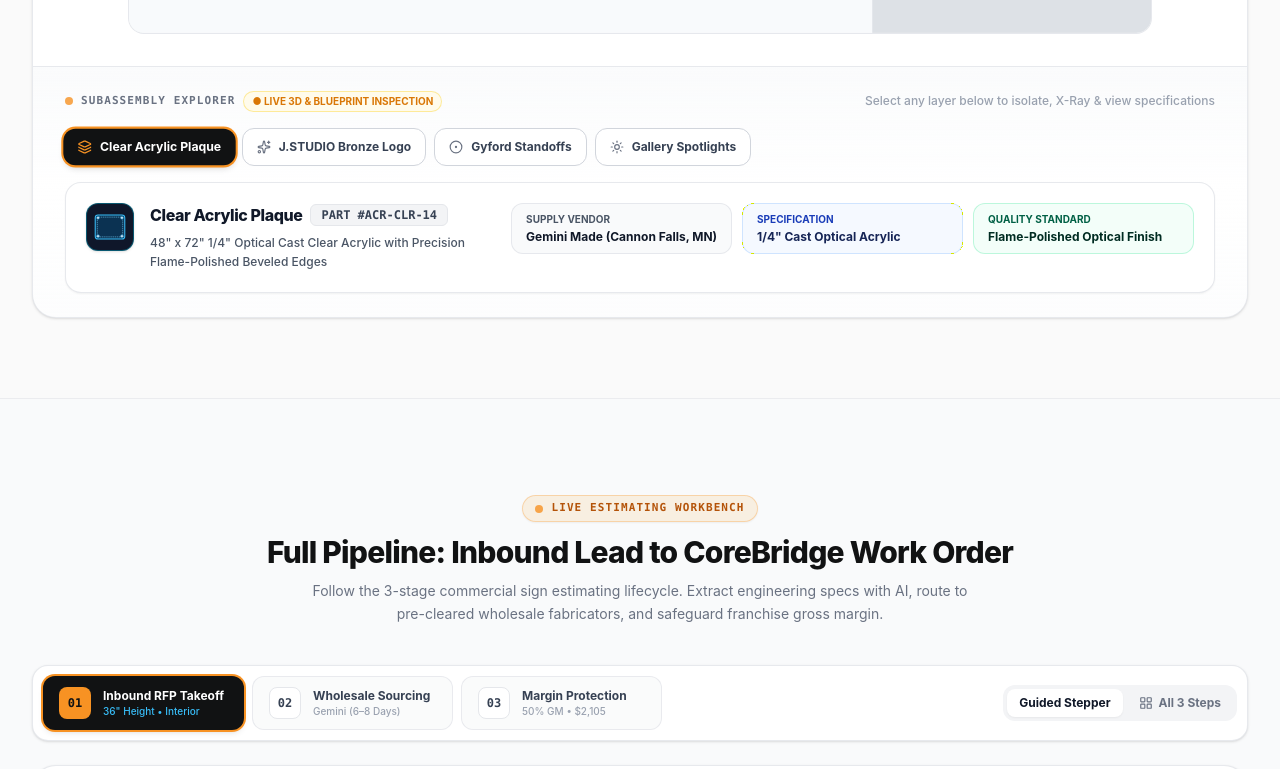
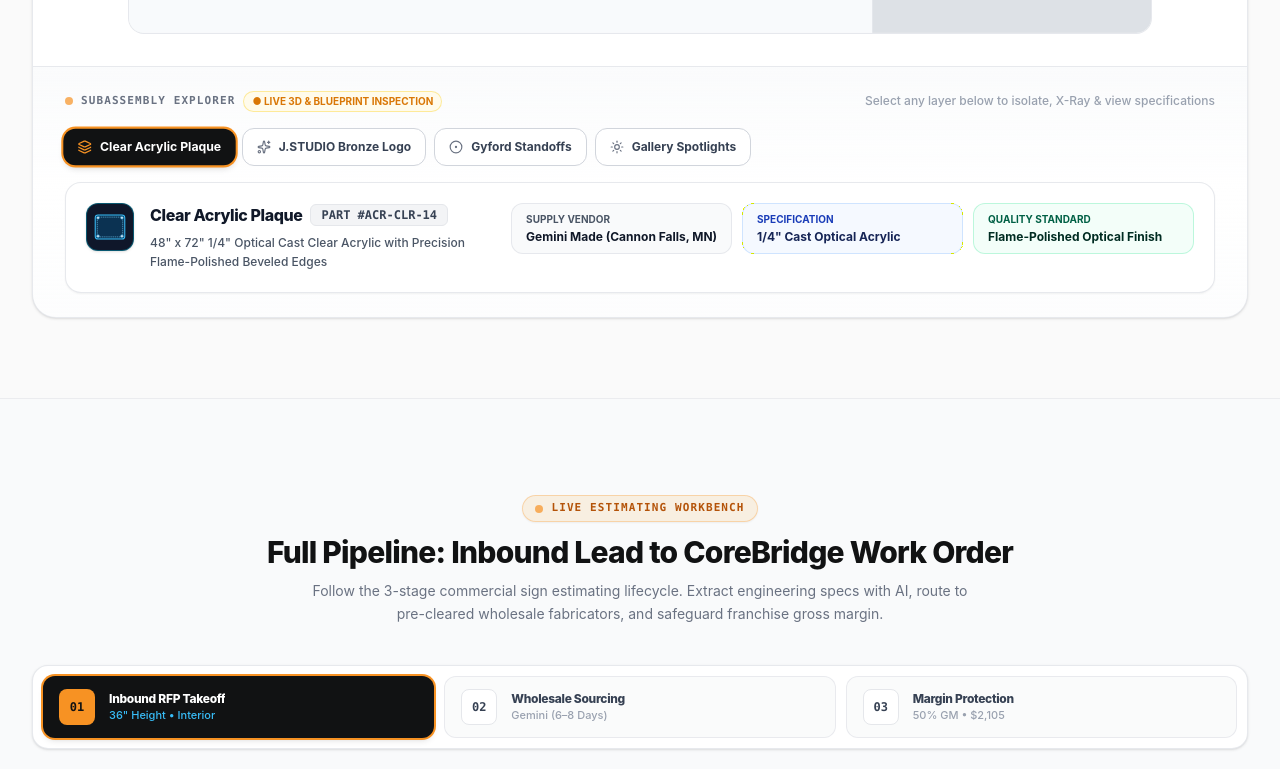
Before and after one commit to jezleybag-graphics/signquote-studio, a React (Vite) app: page / in a window 1280 px wide. Shown: the part 2000-2769 px from the top of the page. Built offline with nearby package versions, Linux system fonts and the light colour scheme.

Commit message:
refactor(workbench): remove All 3 Steps toggle for clean, uncluttered guided workflow

```diff
--- a/src/components/EstimatingWorkbench.jsx
+++ b/src/components/EstimatingWorkbench.jsx
@@ -1,5 +1,5 @@
 import React, { useState } from 'react';
-import { Sparkles, Building2, DollarSign, Layers, ArrowRight, CheckCircle2, ChevronRight, LayoutGrid, Check } from 'lucide-react';
+import { Sparkles, Building2, DollarSign, ArrowRight, CheckCircle2 } from 'lucide-react';
 import LeadTakeoff from './LeadTakeoff';
 import TradeSourcing from './TradeSourcing';
 import MarginEngine from './MarginEngine';
@@ -25,8 +25,6 @@ export default function EstimatingWorkbench({
   showToast
 }) {
   const [activeStep, setActiveStep] = useState('step1');
-  const [viewMode, setViewMode] = useState('guided'); // 'guided' | 'board'
-  const [takeoffVerified, setTakeoffVerified] = useState(true);
 
   const selectedPartner = wholesaleVendors[selectedPartnerId] || wholesaleVendors.dsw;
   const laborCost = laborHours * 75.0;
@@ -89,29 +87,24 @@ export default function EstimatingWorkbench({
           </p>
         </div>
 
-        {/* WORKBENCH TOP CONTROL BAR: STEPPER TABS & VIEW TOGGLE */}
-        <div className="mb-6 bg-white p-2 sm:p-2.5 rounded-2xl border border-gray-200/90 shadow-sm flex flex-col md:flex-row items-center justify-between gap-3">
-
-          {/* STEP TABS */}
-          <div className="grid grid-cols-1 sm:grid-cols-3 gap-2 w-full md:w-auto">
-            {steps.map((s, idx) => {
+        {/* WORKBENCH STEPPER TABS (FULL-WIDTH 3-STEP PIPELINE) */}
+        <div className="mb-6 bg-white p-2 sm:p-2.5 rounded-2xl border border-gray-200/90 shadow-sm">
+          <div className="grid grid-cols-1 sm:grid-cols-3 gap-2.5 w-full">
+            {steps.map((s) => {
               const Icon = s.icon;
-              const isActive = activeStep === s.id && viewMode === 'guided';
+              const isActive = activeStep === s.id;
 
               return (
                 <button
                   key={s.id}
-                  onClick={() => {
-                    setViewMode('guided');
-                    handleStepChange(s.id);
-                  }}
-                  className={`flex items-center gap-3 px-4 py-2.5 rounded-xl transition-all cursor-pointer text-left ${
+                  onClick={() => handleStepChange(s.id)}
+                  className={`flex items-center gap-3.5 px-4 py-3 rounded-xl transition-all cursor-pointer text-left ${
                     isActive
                       ? 'bg-[#111213] text-white shadow-md shadow-black/10 ring-2 ring-[#F79223]'
                       : 'bg-gray-50/80 hover:bg-gray-100 text-gray-700 border border-gray-200/80'
                   }`}
                 >
-                  <div className={`w-8 h-8 rounded-lg flex items-center justify-center shrink-0 font-mono text-xs font-bold ${
+                  <div className={`w-9 h-9 rounded-lg flex items-center justify-center shrink-0 font-mono text-xs font-bold ${
                     isActive
                       ? 'bg-[#F79223] text-[#111213]'
                       : 'bg-white text-gray-700 border border-gray-200'
@@ -121,9 +114,9 @@ export default function EstimatingWorkbench({
 
                   <div className="min-w-0 pr-1">
                     <div className="flex items-center gap-1.5">
-                      <span className="text-xs font-bold truncate">{s.title}</span>
+                      <span className="text-xs font-extrabold tracking-tight truncate">{s.title}</span>
                     </div>
-                    <span className={`text-[10px] block truncate font-medium ${
+                    <span className={`text-[11px] block truncate font-medium ${
                       isActive ? 'text-[#38BDF8]' : 'text-gray-400'
                     }`}>
                       {s.summary}
@@ -133,45 +126,14 @@ export default function EstimatingWorkbench({
               );
             })}
           </div>
-
-          {/* VIEW MODE TOGGLE BUTTON */}
-          <div className="flex items-center gap-1 bg-gray-100 p-1 rounded-xl shrink-0 self-end md:self-auto">
-            <button
-              onClick={() => setViewMode('guided')}
-              className={`px-3 py-1.5 rounded-lg text-xs font-bold transition-all cursor-pointer flex items-center gap-1.5 ${
-                viewMode === 'guided'
-                  ? 'bg-white text-gray-900 shadow-xs'
-                  : 'text-gray-500 hover:text-gray-900'
-              }`}
-            >
-              <span>Guided Stepper</span>
-            </button>
-            <button
-              onClick={() => setViewMode('board')}
-              className={`px-3 py-1.5 rounded-lg text-xs font-bold transition-all cursor-pointer flex items-center gap-1.5 ${
-                viewMode === 'board'
-                  ? 'bg-white text-gray-900 shadow-xs'
-                  : 'text-gray-500 hover:text-gray-900'
-              }`}
-            >
-              <LayoutGrid className="w-3.5 h-3.5" />
-              <span>All 3 Steps</span>
-            </button>
         </div>
 
-        </div>
-
-        {/* WORKBENCH CONTENT CONTAINER */}
-        {viewMode === 'guided' ? (
-          /* GUIDED 1-STEP FOCUSED VIEW (FULL WIDTH, BREATHING ROOM) */
+        {/* WORKBENCH CONTENT CONTAINER (FOCUSED 1-STEP AT A TIME) */}
         <div className="transition-all duration-300">
           {activeStep === 'step1' && (
             <LeadTakeoff
               project={project}
-                onTakeoffRun={() => {
-                  setTakeoffVerified(true);
-                  if (onTakeoffRun) onTakeoffRun();
-                }}
+              onTakeoffRun={onTakeoffRun}
               letterHeight={letterHeight}
               setLetterHeight={setLetterHeight}
               returnDepth={returnDepth}
@@ -208,50 +170,6 @@ export default function EstimatingWorkbench({
             />
           )}
         </div>
-        ) : (
-          /* OVERVIEW BOARD VIEW (CLEAN 3-COLUMN RESPONSIVE BOARD) */
-          <div className="grid grid-cols-1 lg:grid-cols-3 gap-6 items-stretch">
-            <div className="flex flex-col h-full">
-              <LeadTakeoff
-                project={project}
-                onTakeoffRun={onTakeoffRun}
-                letterHeight={letterHeight}
-                setLetterHeight={setLetterHeight}
-                returnDepth={returnDepth}
-                setReturnDepth={setReturnDepth}
-                onNextStep={() => handleStepChange('step2')}
-                isGuided={false}
-              />
-            </div>
-
-            <div className="flex flex-col h-full">
-              <TradeSourcing
-                selectedPartnerId={selectedPartnerId}
-                onSelectPartner={onSelectPartner}
-                project={project}
-                onNextStep={() => handleStepChange('step3')}
-                onPrevStep={() => handleStepChange('step1')}
-                isGuided={false}
-              />
-            </div>
-
-            <div className="flex flex-col h-full">
-              <MarginEngine
-                wholesale={wholesale}
-                setWholesale={setWholesale}
-                freight={freight}
-                setFreight={setFreight}
-                laborHours={laborHours}
-                setLaborHours={setLaborHours}
-                targetMargin={targetMargin}
-                setTargetMargin={setTargetMargin}
-                project={project}
-                onPrevStep={() => handleStepChange('step2')}
-                isGuided={false}
-              />
-            </div>
-          </div>
-        )}
 
         {/* BOTTOM ESTIMATING HUD STATUS BAR */}
         <div className="mt-8 p-4 rounded-2xl bg-[#111213] text-white border border-gray-800 shadow-md flex flex-col md:flex-row items-center justify-between gap-4">
```
Lines whose indentation alone changed are shown as unchanged.
